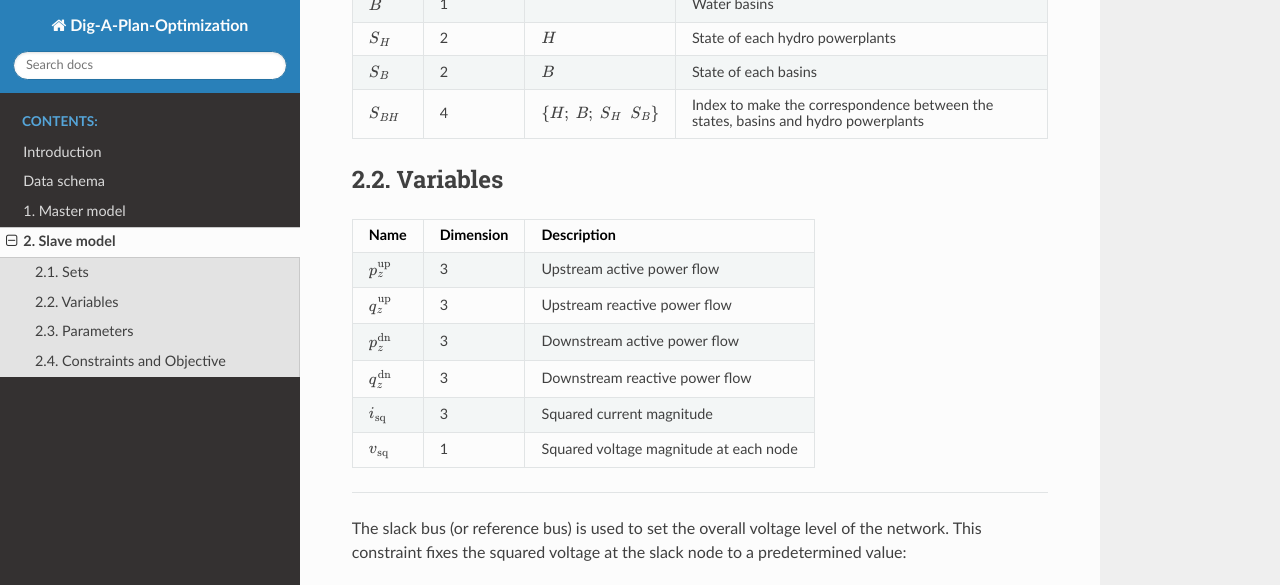
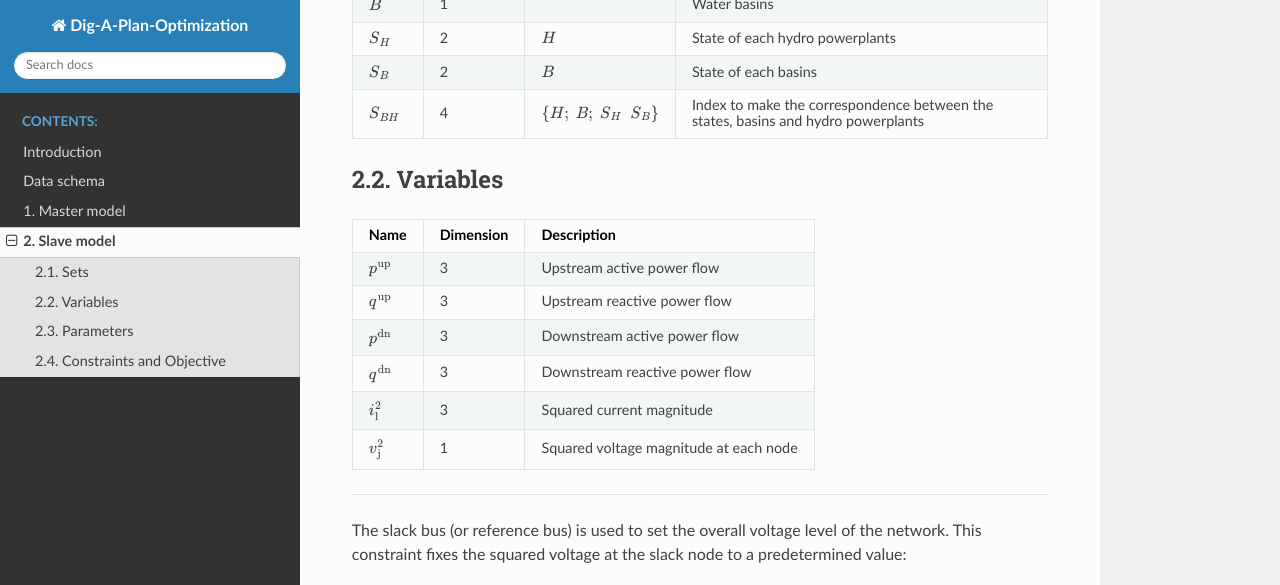
Before and after one commit to heig-vd-ie/dig-a-plan-optimization, a Sphinx documentation site: the page built from docs/slave_model.rst, in a window 1280 px wide and 900 px high, scrolled down 327 px, cut to the strip 0-585 px from the top of the window. Built offline with Sphinx 7.4.7 and the Read the Docs theme 3.1.0, drawn with Linux system fonts in a browser that asks for light colours.

Commit message:
update docs

```diff
--- a/docs/tables/variable_docs.csv
+++ b/docs/tables/variable_docs.csv
@@ -1,7 +1,7 @@
 Name,Dimension,Description
-:math:`p_z^{\text{up}}`,3,Upstream active power flow
-:math:`q_z^{\text{up}}`,3,Upstream reactive power flow
-:math:`p_z^{\text{dn}}`,3,Downstream active power flow
-:math:`q_z^{\text{dn}}`,3,Downstream reactive power flow
-:math:`i_{\text{sq}}`,3,Squared current magnitude
-:math:`v_{\text{sq}}`,1,Squared voltage magnitude at each node
+:math:`p^{\text{up}}`,3,Upstream active power flow
+:math:`q^{\text{up}}`,3,Upstream reactive power flow
+:math:`p^{\text{dn}}`,3,Downstream active power flow
+:math:`q^{\text{dn}}`,3,Downstream reactive power flow
+:math:`i_{\text{l}}^{2}`,3,Squared current magnitude
+:math:`v_{\text{j}}^2`,1,Squared voltage magnitude at each node
```
Also changed, not shown: docs/master_model.rst (+22 -4 lines), 2 other files.
